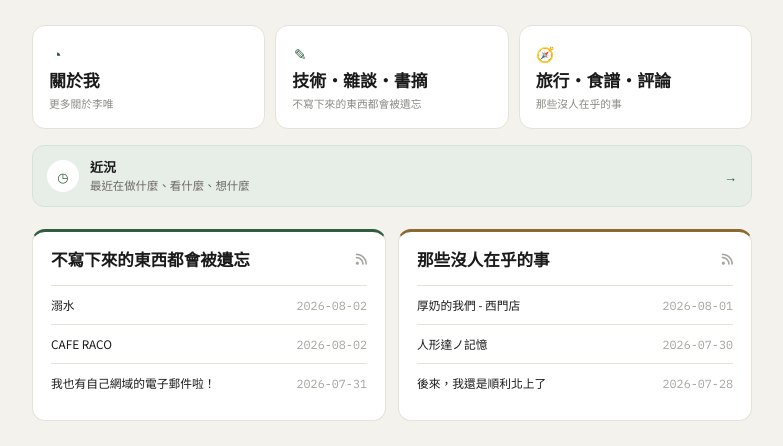
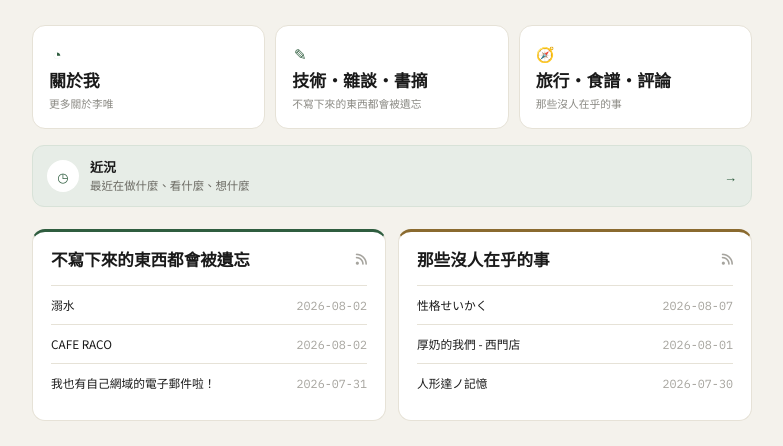
Before and after one commit to Lee-W/Lee-W, a plain HTML site: page en/index.html in a window 1280 px wide. Shown: the part 327-773 px from the top of the page, without its empty margins (248-1031 px from the left). Drawn offline with Linux system fonts and the light colour scheme.

Commit message:
Update generated README and index.html

```diff
--- a/en/index.html
+++ b/en/index.html
@@ -151,9 +151,9 @@
           <a class="rss" href="https://travlog.wei-lee.me/feeds/all.atom.xml" aria-label="Subscribe to life blog"><i class="fa-solid fa-rss" aria-hidden="true"></i></a>
         </div>
         <ul class="posts">
+          <li><a href="https://travlog.wei-lee.me/posts/review/2026/08/seikaku"><span>性格せいかく</span><time datetime="2026-08-07">2026-08-07</time></a></li>
           <li><a href="https://travlog.wei-lee.me/posts/review/2026/08/hou-nai-ximen"><span>厚奶的我們 - 西門店</span><time datetime="2026-08-01">2026-08-01</time></a></li>
           <li><a href="https://travlog.wei-lee.me/posts/review/2026/07/ningyoutachi-no-kioku"><span>人形達ノ記憶</span><time datetime="2026-07-30">2026-07-30</time></a></li>
-          <li><a href="https://travlog.wei-lee.me/posts/travel/2026/07/tra-delay"><span>後來，我還是順利北上了</span><time datetime="2026-07-28">2026-07-28</time></a></li>
         </ul>
       </article>
     </section>
```
Also changed, not shown: index.html (+1 -1 lines), README.md.
